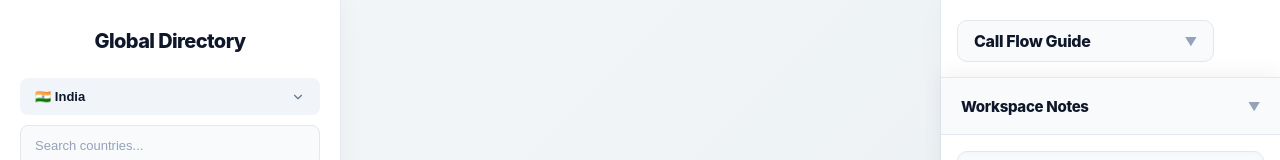
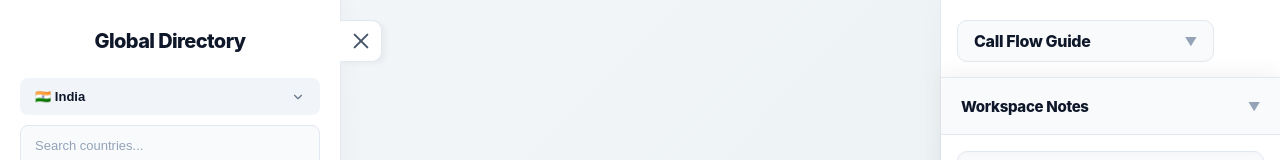
Before and after one commit to pdkokare1/IRSTool, a React (Vite) app: page / in a window 1280 px wide. Shown: the top 160 px of the page. Built offline with nearby package versions, Linux system fonts and the light colour scheme.

Commit message:
Update LeftDrawer.jsx

```diff
--- a/components/LeftDrawer.jsx
+++ b/components/LeftDrawer.jsx
@@ -3,7 +3,7 @@
 import React from 'react';
 
 export default function LeftDrawer({
-  isDrawerOpen, associateLocation, setAssociateLocation, searchQuery, setSearchQuery,
+  isDrawerOpen, setIsDrawerOpen, associateLocation, setAssociateLocation, searchQuery, setSearchQuery,
   regionFilter, setRegionFilter, callWindowStart, setCallWindowStart, callWindowEnd, setCallWindowEnd,
   availableList, soonList, unavailableList, selectedCountries, toggleCountry, appointmentLogs, setIsLogModalOpen
 }) {
@@ -38,6 +38,15 @@ export default function LeftDrawer({
 
   return (
     <div className={`drawer ${isDrawerOpen ? 'open' : 'closed'}`}>
+      {/* Moved Burger Menu to outer right edge of Left Drawer */}
+      <button
+        className={`burger-menu-btn ${isDrawerOpen ? 'open' : ''}`}
+        onClick={() => setIsDrawerOpen(!isDrawerOpen)}
+        title={isDrawerOpen ? "Hide Directory" : "Show Directory"}
+      >
+        <span></span><span></span><span></span>
+      </button>
+
       <div className="drawer-header">
         <h2 className="drawer-title">Global Directory</h2>
 
```
